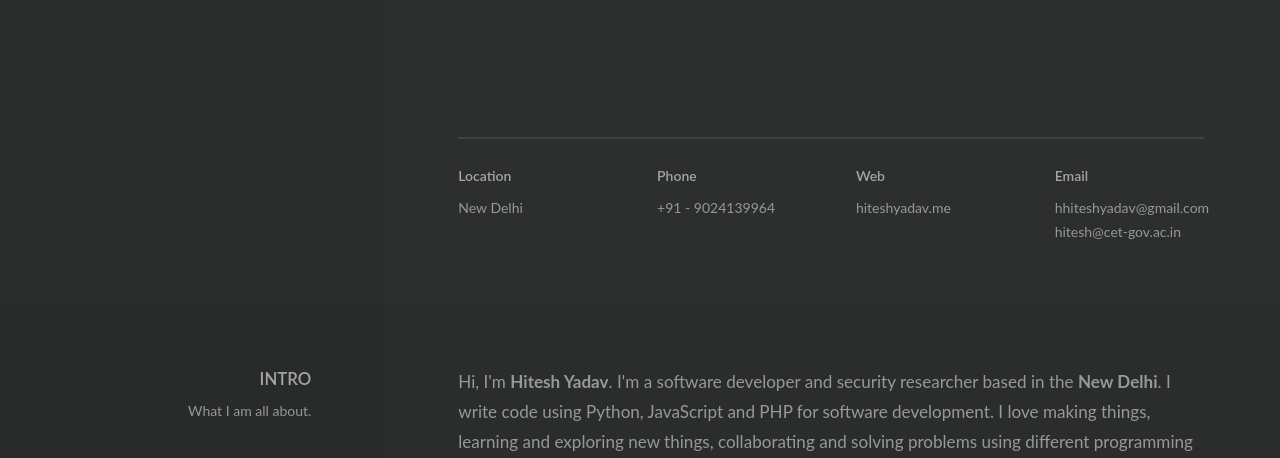
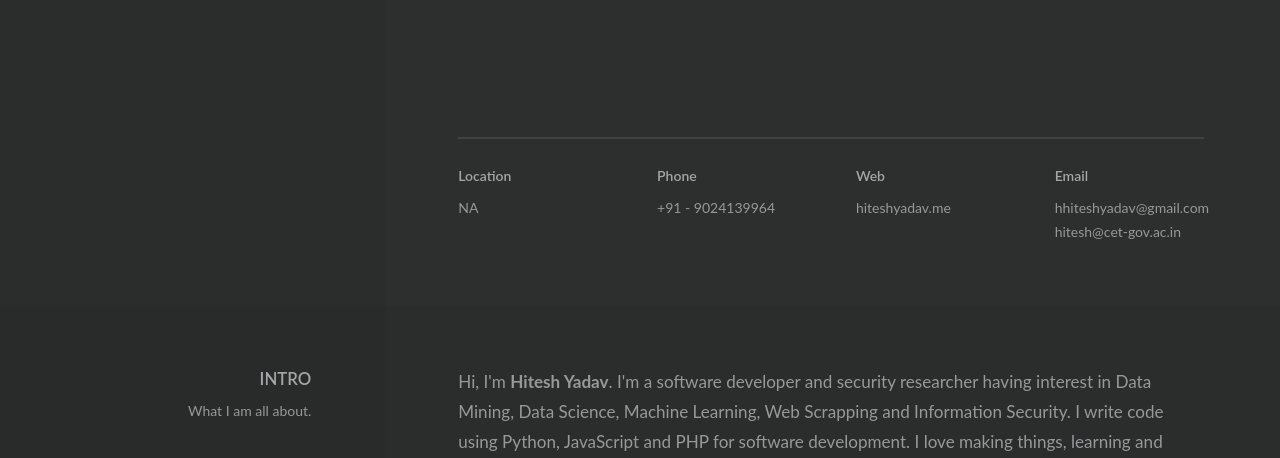
Before and after one commit to iam-hitesh/iam-hitesh.github.io, a plain HTML site: page index.html in a window 1280 px wide. Shown: the part 494-952 px from the top of the page. Drawn offline with Linux system fonts and the light colour scheme.

Commit message:
Update index.html

```diff
--- a/index.html
+++ b/index.html
@@ -123,7 +123,7 @@
                                             <div class="o-content__body">
                                                 <h4>Location</h4>
                                                 <address>
-                                                    New Delhi
+                                                    NA
                                                 </address>
                                             </div>
                                         </div><!-- /o-content -->
@@ -219,7 +219,7 @@
                                     Worked on Machine Learning projects using different python libraries for M.L. like Pandas, Tensorflow, Keras and scikit-learn
                                     ,also worked on Program analysis and optimization using PLY(Python LEX and YACC) and GCC.
                                 </p> -->
-                                <p>Hi, I'm <b>Hitesh Yadav</b>. I'm a software developer and security researcher based in the <b>New Delhi</b>. I write code using Python, JavaScript and PHP for software development. I love making things, learning and exploring new things, collaborating and solving problems using different programming languages. If you have any questions, feedback, or just want to say hello, drop me a line <a href="mailto:hi@hiteshyadav.me?subject=Hi Hitesh">Here</a></p>
+                                <p>Hi, I'm <b>Hitesh Yadav</b>. I'm a software developer and security researcher having interest in Data Mining, Data Science, Machine Learning, Web Scrapping and Information Security. I write code using Python, JavaScript and PHP for software development. I love making things, learning and exploring new things, collaborating and solving problems using different programming languages. If you have any questions, feedback, or just want to say hello, drop me a line <a href="mailto:hi@hiteshyadav.me?subject=Hi Hitesh">Here</a></p>
                             </div>
                         </div>
                     </div>
```
